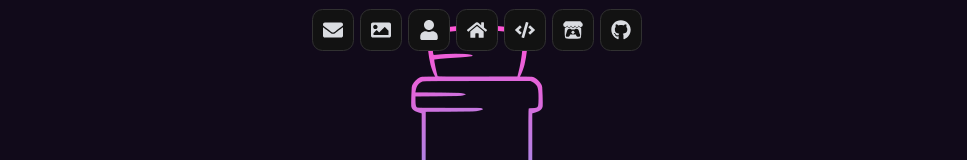
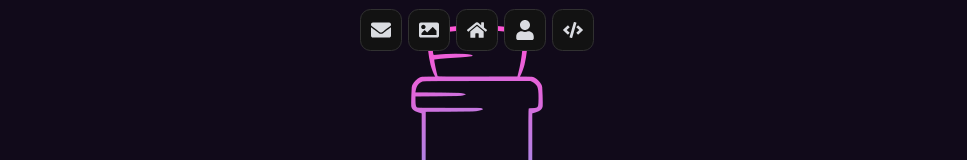
Before and after one commit to NoMoonie/crispy-disco, a React (Create React App) app: page / in a window 1280 px wide. Shown: the top 160 px of the page, without its empty margins (163-1130 px from the left). Built offline with nearby package versions, Linux system fonts and the light colour scheme.

Commit message:
change navbar

```diff
--- a/src/App.tsx
+++ b/src/App.tsx
@@ -2,7 +2,7 @@ import { ThemeProvider } from "styled-components";
 import GlobalStyle from "styled/globalStyle";
 import Theme from "styled/theme.json";
 import { BrowserRouter as Router, Switch, Route } from "react-router-dom";
-import { /* FaAngleDown */ FaItchIo, FaGithub, FaHome, FaEnvelope, FaImage, FaUser, FaCode } from "react-icons/fa";
+import { /*  FaAngleDown, FaItchIo, FaGithub, */ FaHome, FaEnvelope, FaImage, FaUser, FaCode } from "react-icons/fa";
 import Home from "pages/Home";
 import About from "pages/About";
 import Navbar from "components/Navbar";
@@ -21,11 +21,11 @@ const App = () => {
                 <Navbar>
                     <Navitem link="/contact" icon={<FaEnvelope />} />
                     <Navitem link="/gallery" icon={<FaImage />} />
+                    <Navitem link="/" icon={<FaHome />} />
                     <Navitem link="/about" icon={<FaUser />} />
-                    <Navitem link="/" icon={<FaHome />} />
                     <Navitem link="/projekts" icon={<FaCode />} />
-                    <Navitem link="/projekts" icon={<FaItchIo />} />
-                    <Navitem link="/projekts" icon={<FaGithub />} />
+                    {/*  <Navitem icon={<FaItchIo />} />
+                    <Navitem icon={<FaGithub />} /> */}
                     {/*  <Navitem icon={<FaAngleDown />}>
                         <DropDownMenu />
                     </Navitem> */}
```
